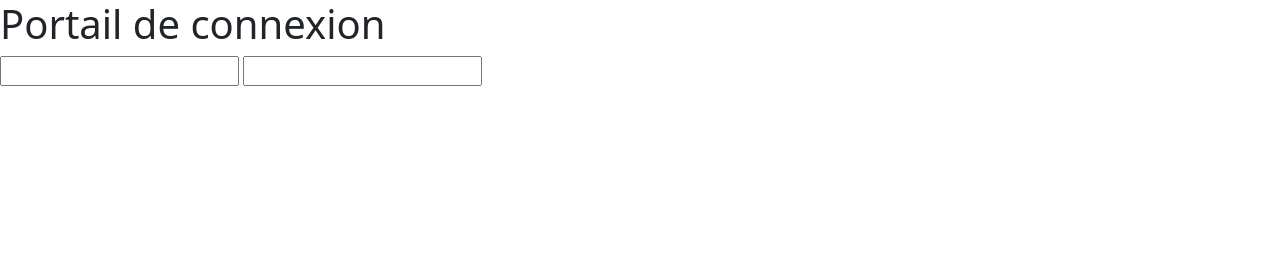
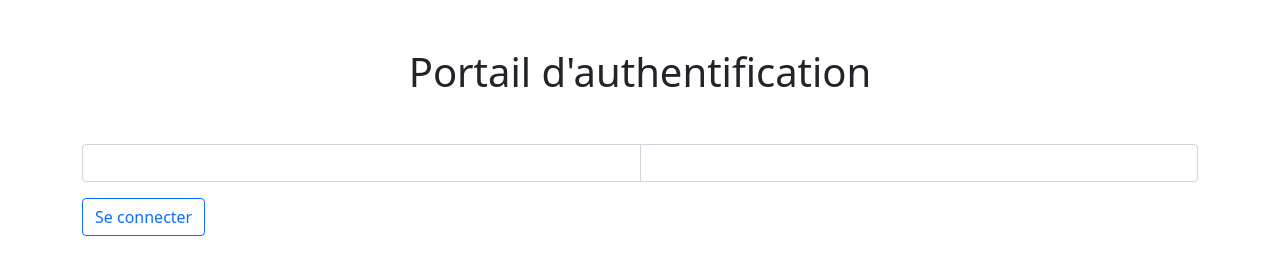
Before and after one commit to arsandamus/mspr-infra, a plain HTML site: page index.html in a window 1280 px wide. Drawn offline with nearby package versions, Linux system fonts and the light colour scheme.

Commit message:
structure html authentification

```diff
--- a/index.html
+++ b/index.html
@@ -14,10 +14,13 @@
 </head>
 
 <body>
-    <div>
-        <h1>Portail de connexion</h1>
-        <input type="text">
-        <input type="text">
+    <div class="container container-fluid">
+        <h1 class="my-5 text-center">Portail d'authentification</h1>
+        <div class="input-group mb-3 col">
+            <input type="text" class="form-control col">
+            <input type="text" class="form-control col">
+        </div>
+        <button type="submit" class="btn btn-outline-primary">Se connecter</button>
     </div>
 </body>
 
```
